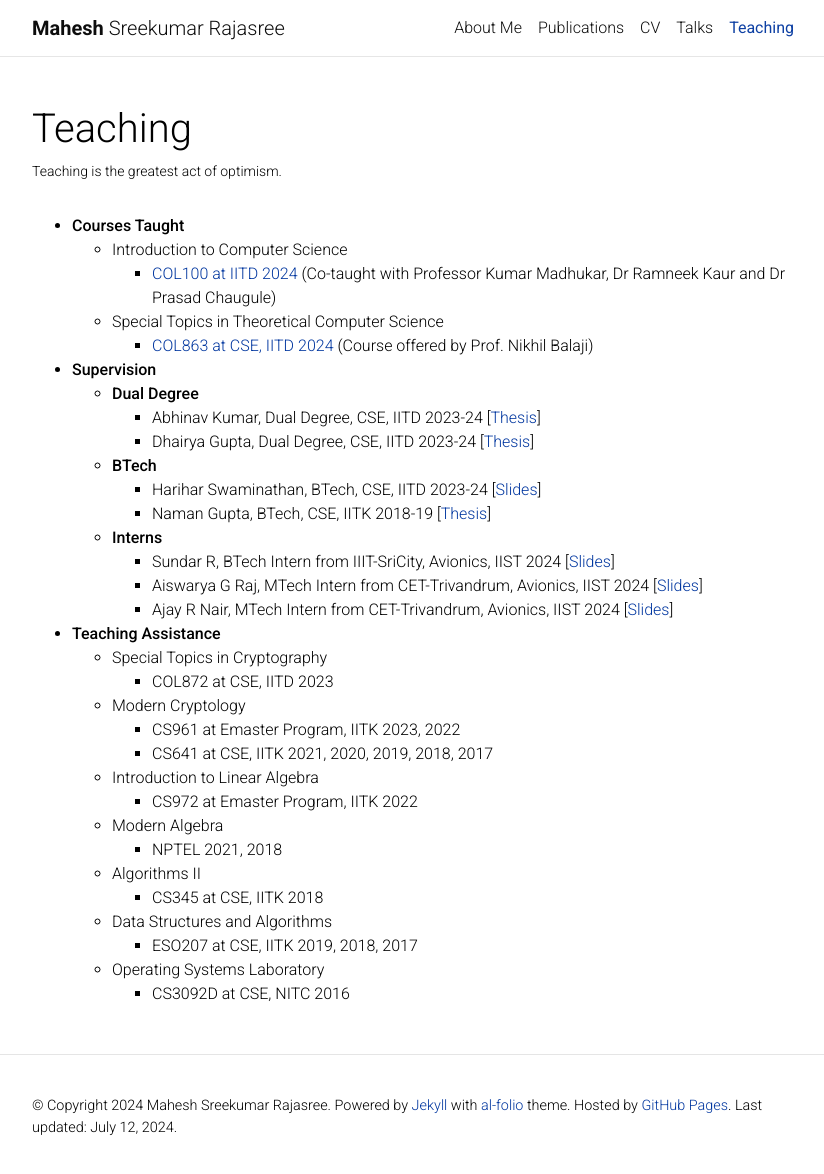
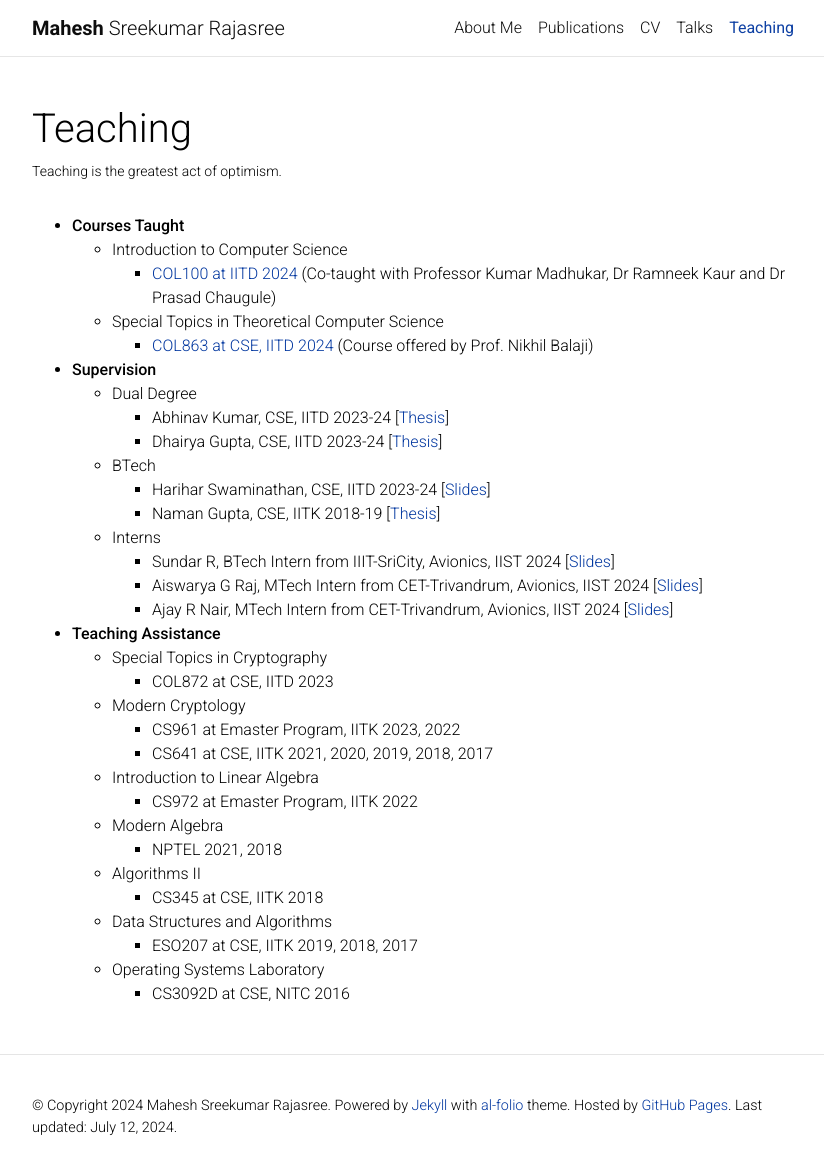
Before and after one commit to Mahe94/mahe94.github.io, a Jekyll site: the page built from _pages/teaching.md, in a window 1280 px wide and 1178 px high. Shown: the top 1174 px of the window, without its empty margins (223-1047 px from the left). Built offline with Jekyll 4.4.1, drawn with Linux system fonts in a browser that asks for light colours; comment, search, counter and statistics services are not loaded; a style sheet for code colours, icons or effects is not loaded.

Commit message:
Update teaching.md

```diff
--- a/_pages/teaching.md
+++ b/_pages/teaching.md
@@ -14,13 +14,13 @@ nav_order: 5
 		* <a href="https://sites.google.com/view/nikhilbalaji/holi2024">COL863 at CSE, IITD 2024</a> (Course offered by Prof. Nikhil Balaji)
 
 * __Supervision__
-	* __Dual Degree__
-		* Abhinav Kumar, Dual Degree, CSE, IITD 2023-24 [<a href="../assets/pdf/abhinav.pdf">Thesis</a>]
-		* Dhairya Gupta, Dual Degree, CSE, IITD 2023-24 [<a href="../assets/pdf/dhairya.pdf">Thesis</a>]
-	* __BTech__
-		* Harihar Swaminathan, BTech, CSE, IITD 2023-24 [<a href="../assets/pdf/harihar.pdf">Slides</a>]
-		* Naman Gupta, BTech, CSE, IITK 2018-19 [<a href="../assets/pdf/naman.pdf">Thesis</a>]
-	* __Interns__
+	* Dual Degree
+		* Abhinav Kumar, CSE, IITD 2023-24 [<a href="../assets/pdf/abhinav.pdf">Thesis</a>]
+		* Dhairya Gupta, CSE, IITD 2023-24 [<a href="../assets/pdf/dhairya.pdf">Thesis</a>]
+	* BTech
+		* Harihar Swaminathan, CSE, IITD 2023-24 [<a href="../assets/pdf/harihar.pdf">Slides</a>]
+		* Naman Gupta, CSE, IITK 2018-19 [<a href="../assets/pdf/naman.pdf">Thesis</a>]
+	* Interns
 		* Sundar R, BTech Intern from IIIT-SriCity, Avionics, IIST 2024 [<a href="../assets/pdf/sundar.pdf">Slides</a>]
 		* Aiswarya G Raj, MTech Intern from CET-Trivandrum, Avionics, IIST 2024 [<a href="../assets/pdf/aiswarya.pdf">Slides</a>]
 		* Ajay R Nair, MTech Intern from CET-Trivandrum, Avionics, IIST 2024 [<a href="../assets/pdf/ajay.pdf">Slides</a>]
```
